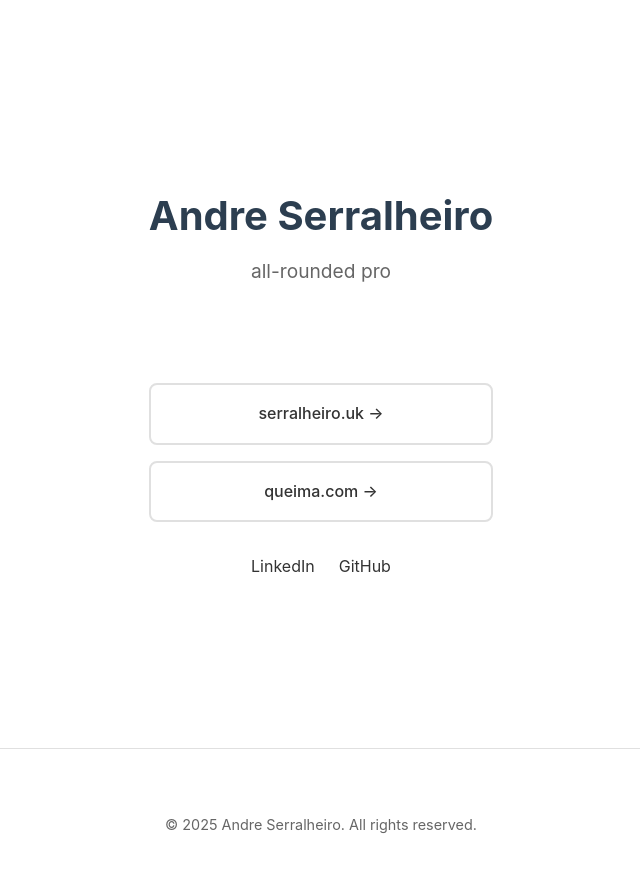
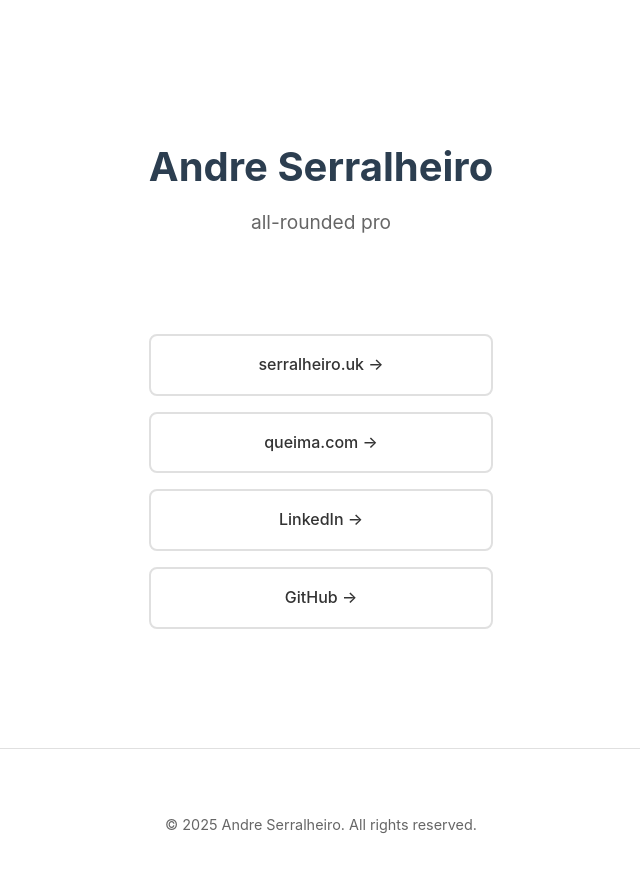
Before and after one commit to serral/serral.github.io, a Jekyll site: the page built from index.html, in a window 1280 px wide. Shown: the top 872 px of the page, without its empty margins (319-959 px from the left). Built offline with Jekyll 4.4.1, drawn with Linux system fonts in a browser that asks for light colours.

Commit message:
style: consolidate social and redirect links into unified link items
- Social links (LinkedIn, GitHub) now styled as link-items
- Removed separate social-links CSS class
- All links now display consistently with arrow indicators

```diff
--- a/assets/css/main.css
+++ b/assets/css/main.css
@@ -86,25 +86,6 @@ h1 {
   box-shadow: 0 4px 8px rgba(0,0,0,0.1);
 }
 
-/* Social Links */
-.social-links {
-  display: flex;
-  justify-content: center;
-  gap: 1.5rem;
-  margin: 2rem 0;
-}
-
-.social-link {
-  color: var(--text-color);
-  text-decoration: none;
-  font-size: 1rem;
-  transition: color 0.3s ease;
-}
-
-.social-link:hover {
-  color: var(--secondary-color);
-}
-
 /* Footer */
 footer {
   text-align: center;
--- a/index.html
+++ b/index.html
@@ -18,14 +18,11 @@ description: Infrastructure & DevOps Professional. Contact and redirect links.
       <a href="http://queima.com" class="link-item" target="_blank" rel="noopener noreferrer">
         queima.com →
       </a>
-    </section>
-
-    <section class="social-links">
-      <a href="https://linkedin.com/in/serralheiro" class="social-link" target="_blank" rel="noopener noreferrer">
-        LinkedIn
+      <a href="https://linkedin.com/in/serralheiro" class="link-item" target="_blank" rel="noopener noreferrer">
+        LinkedIn →
       </a>
-      <a href="https://github.com/serral" class="social-link" target="_blank" rel="noopener noreferrer">
-        GitHub
+      <a href="https://github.com/serral" class="link-item" target="_blank" rel="noopener noreferrer">
+        GitHub →
       </a>
     </section>
   </div>
```
